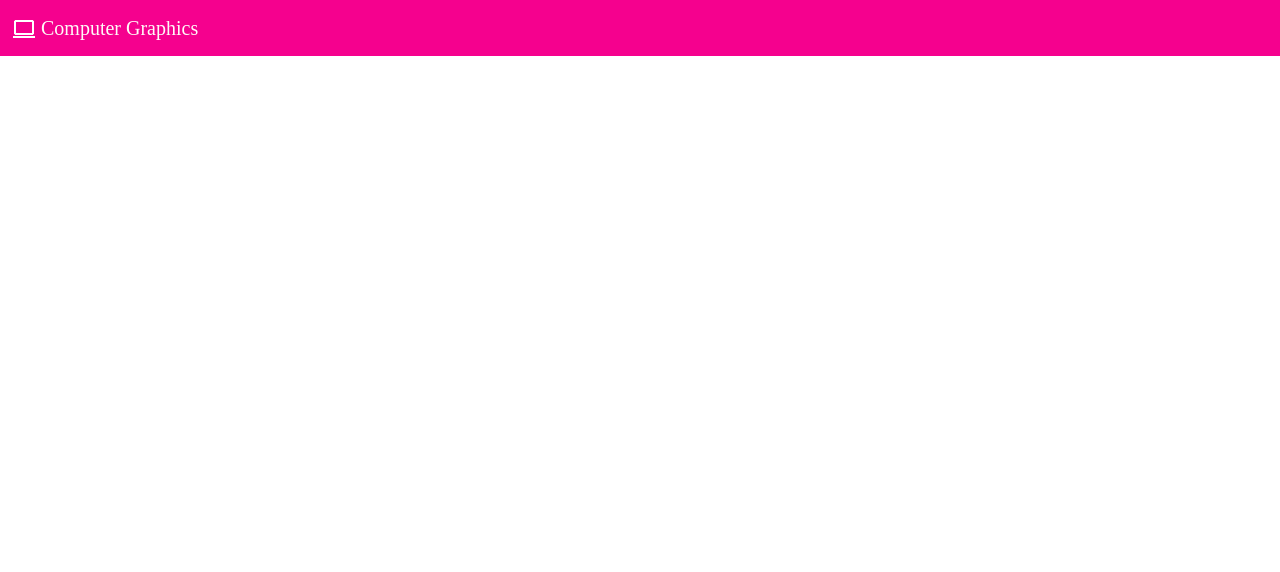
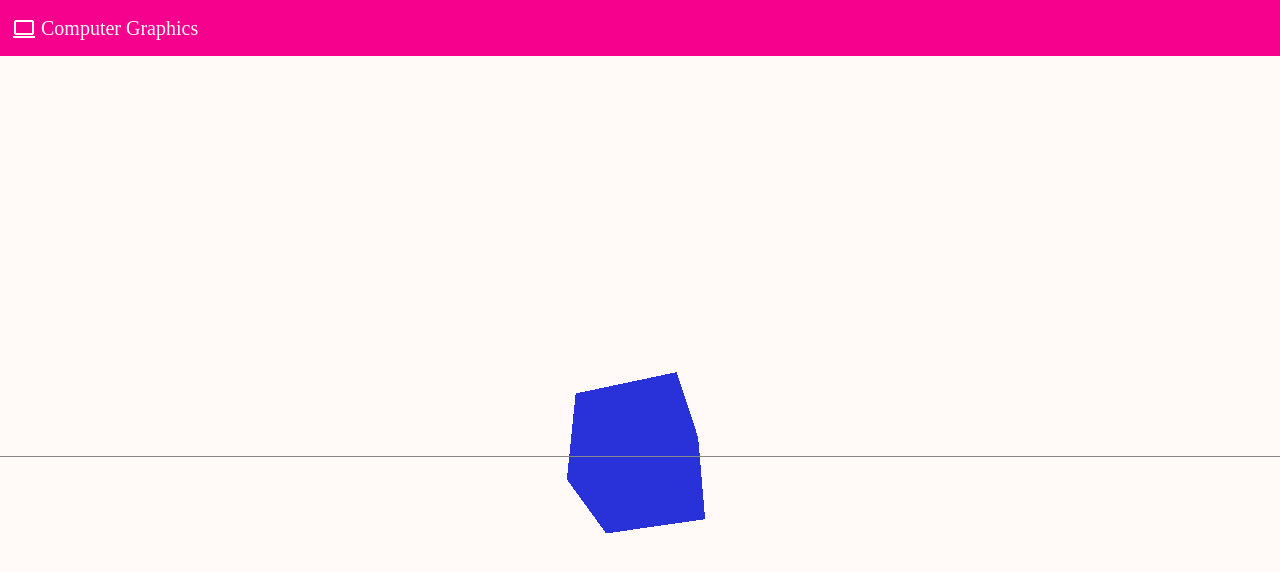
Before and after one commit to Juhoru4/RepComputacionGrafica, a plain HTML site: page portafolio/index.html in a window 1280 px wide. Drawn offline with nearby package versions, Linux system fonts and the light colour scheme; a web font is replaced by a local one.

Commit message:
desarroyo threejs
se hizo una figura con threejs y js en el index dentro de portafolio

```diff
--- a/portafolio/index.html
+++ b/portafolio/index.html
@@ -20,7 +20,6 @@
       }
     }
     </script>
-    <script src="../src/js/main.js"></script>
 </head>
 
 <body>
@@ -51,6 +50,11 @@
 
     </section>
 
+    <section>
+        <div>
+            <script type="module" src="../src/js/main.js"></script>
+        </div>
+    </section>
 
 
 
--- a/src/js/main.js
+++ b/src/js/main.js
@@ -1 +1,49 @@
-alert("Main.js");
+import * as THREE from 'three';
+import { OrbitControls } from 'three/addons/controls/OrbitControls.js';
+
+//create a scene with threejs
+const scene = new THREE.Scene();
+scene.background = new THREE.Color(0xFFF9F7);
+const camera = new THREE.PerspectiveCamera( 75, window.innerWidth / window.innerHeight, 0.1, 1000 );
+
+const renderer = new THREE.WebGLRenderer();
+renderer.setSize( window.innerWidth, window.innerHeight );
+document.body.appendChild( renderer.domElement );
+
+
+//firts geometry shape
+const geometry = new THREE.BoxGeometry( 1, 1, 1 );
+const material = new THREE.MeshBasicMaterial( { color: 0x2932D9 } );
+const cube = new THREE.Mesh( geometry, material );
+scene.add( cube );
+
+
+//OrbitControls
+const controls = new OrbitControls( camera, renderer.domElement );
+camera.position.z = 5;
+controls.update();
+
+//GridHelper
+const size = 10;
+const divisions = 10;
+const gridHelper = new THREE.GridHelper( size, divisions );
+scene.add( gridHelper );
+
+
+
+//render
+function animate( time ) {
+  cube.rotation.x = time / 2000;
+  cube.rotation.y = time / 1000;
+  controls.update();
+  renderer.render( scene, camera );
+}
+renderer.setAnimationLoop( animate );
+
+//resize
+function onWindowResize() {
+    camera.aspect = window.innerWidth / window.innerHeight;
+    camera.updateProjectionMatrix();
+    renderer.setSize(window.innerWidth, window.innerHeight);
+}
+window.addEventListener('resize', onWindowResize, false);
```
Also changed, not shown: index.html (+4 -1 lines).
